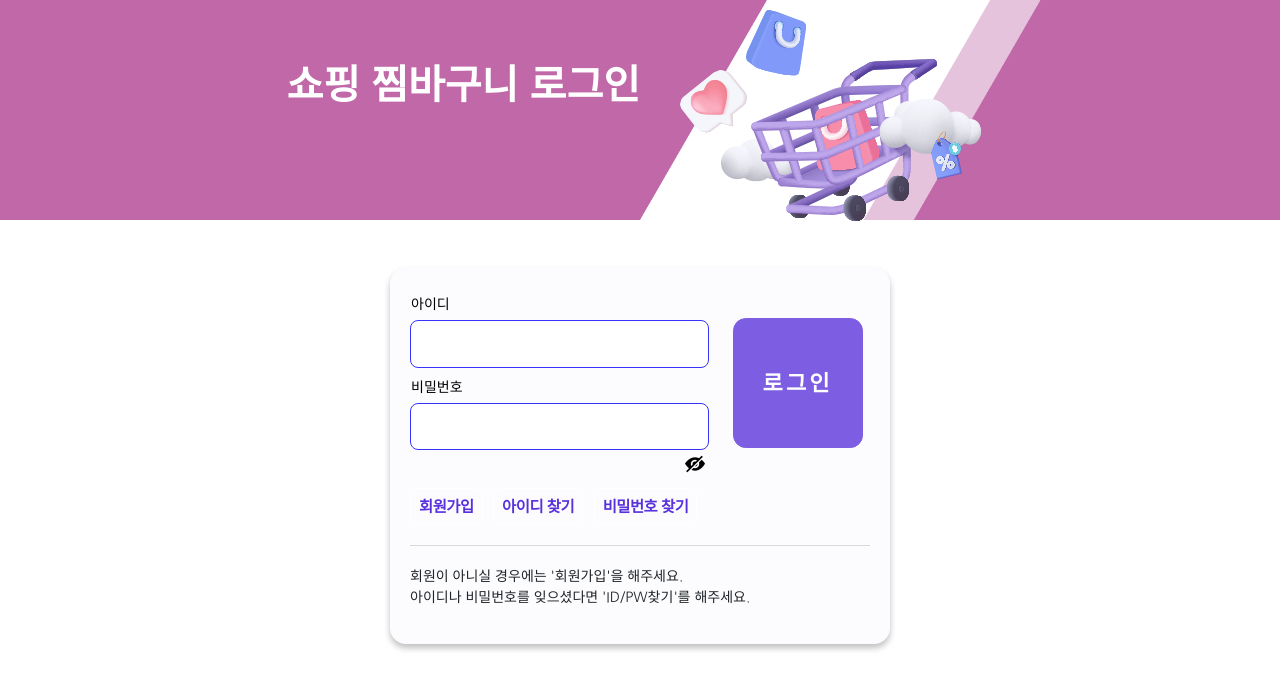
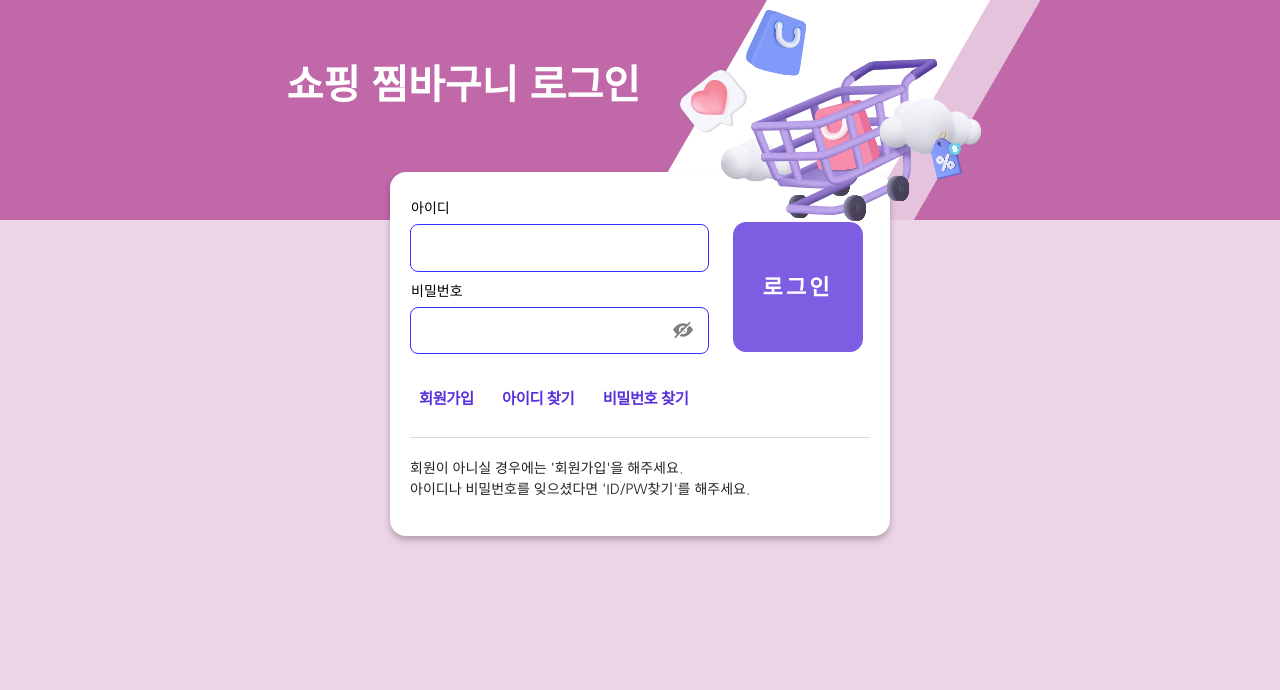
Before and after one commit to makingChallenge-15-Advanced-1/shopping-wish-list, a Flask app: page / in a window 1280 px wide. Shown: the top 690 px of the page. Run offline with Flask 2, Linux system fonts and the light colour scheme.

Commit message:
CSS 로그인 이미지 스타일 적용

```diff
--- a/static/style_login.css
+++ b/static/style_login.css
@@ -1,11 +1,117 @@
+body {
+    background-color: #ecd5e6;
+    overflow-x: hidden;
+    min-width: 768px;
+}
+
+.mytitle.bglogin {
+    height: 540px;
+    background-color: #ecd5e6;
+    background-image: url(/static/img/img_shadow.png);
+    background-repeat: no-repeat;
+    background-position: center 98%;
+}
+
+.mytitle.bglogin>h1>b {
+    position: relative;
+    top: 180px;
+    left: calc(50% - 9rem);
+    min-width: 600px;
+    color: #C068A8;
+    text-shadow: 0 1px 5px white;
+}
+
+.ani-img01>img.bag {
+    position: absolute;
+    top: 2.5rem;
+    left: calc(50% - 11rem);
+    animation: mybag 3s infinite ease-out alternate;
+    z-index:106;
+}
+@keyframes mybag {
+    from{
+        transform: translatey(0px) rotate( 5deg );
+    }
+    to{
+        transform: translatey(-10px) rotate( 12deg );
+    }
+}
+
+.ani-img01>img.heart {
+    position: absolute;
+    top: 9.7rem;
+    left: calc(50% - 17rem);
+    animation: myheart 1.2s ease infinite;
+    z-index: 106;
+}
+@keyframes myheart {
+  0% {
+    transform: scale(1, 1);
+  }
+  50% {
+    transform: scale(1.1, 1.1);
+  }
+  100% {
+    transform: scale(1, 1);
+  }
+}
+
+.ani-img01>img.tag {
+    position: absolute;
+    top: 16rem;
+    left: calc(50% + 10rem);
+    animation: mytag 1s infinite;
+    animation-direction:alternate;
+    z-index:106;
+}
+@-webkit-keyframes mytag {
+    from{
+        left:calc(50% + 10.1rem);
+        transform: rotate( 5deg );
+    }
+    to{
+        left:calc(50% + 9.9rem);
+        transform: rotate( 12deg );
+    }
+}
+
+.ani-img02>img.basket {
+    position: absolute;
+    top: 7.9rem;
+    left: calc(50% - 10.2rem);
+    animation: up-down 2s infinite ease-out alternate;
+    z-index:103;
+}
+    @keyframes up-down{
+      from{
+        transform: translatey(0px);
+      }
+      to{
+        transform: translatey(-10px);
+      }
+    }
+
+.bg-img02>img.cloud02 {
+    position: absolute;
+    top: 12.2rem;
+    left: calc(50% +  4rem);
+    z-index: 105;
+}
+
+.bg-img01>img.cloud01 {
+    position: absolute;
+    top: 17rem;
+    left: calc(50% - 13rem);
+    z-index:100;
+}
 
 .mylogin {
   width: 95%;
   max-width: 500px;
-    margin: 3rem auto;
+    margin: -6rem auto 3rem auto;
   padding: 20px;
   border-radius: 16px;
-  background-color: #FCFCFE;
+  background-color: #ffffff;
   box-shadow: 0px 4px 6px rgba(0, 0, 0, 0.25);
 }
 
@@ -106,7 +212,9 @@
 }
 
 .mylogin .eye-icon {
-  cursor: pointer;
-  float: right;
-  margin: 2px;
+    cursor: pointer;
+    position: absolute;
+    top: 38px;
+    right: 14px;
+    opacity: 0.5;
 }
```
